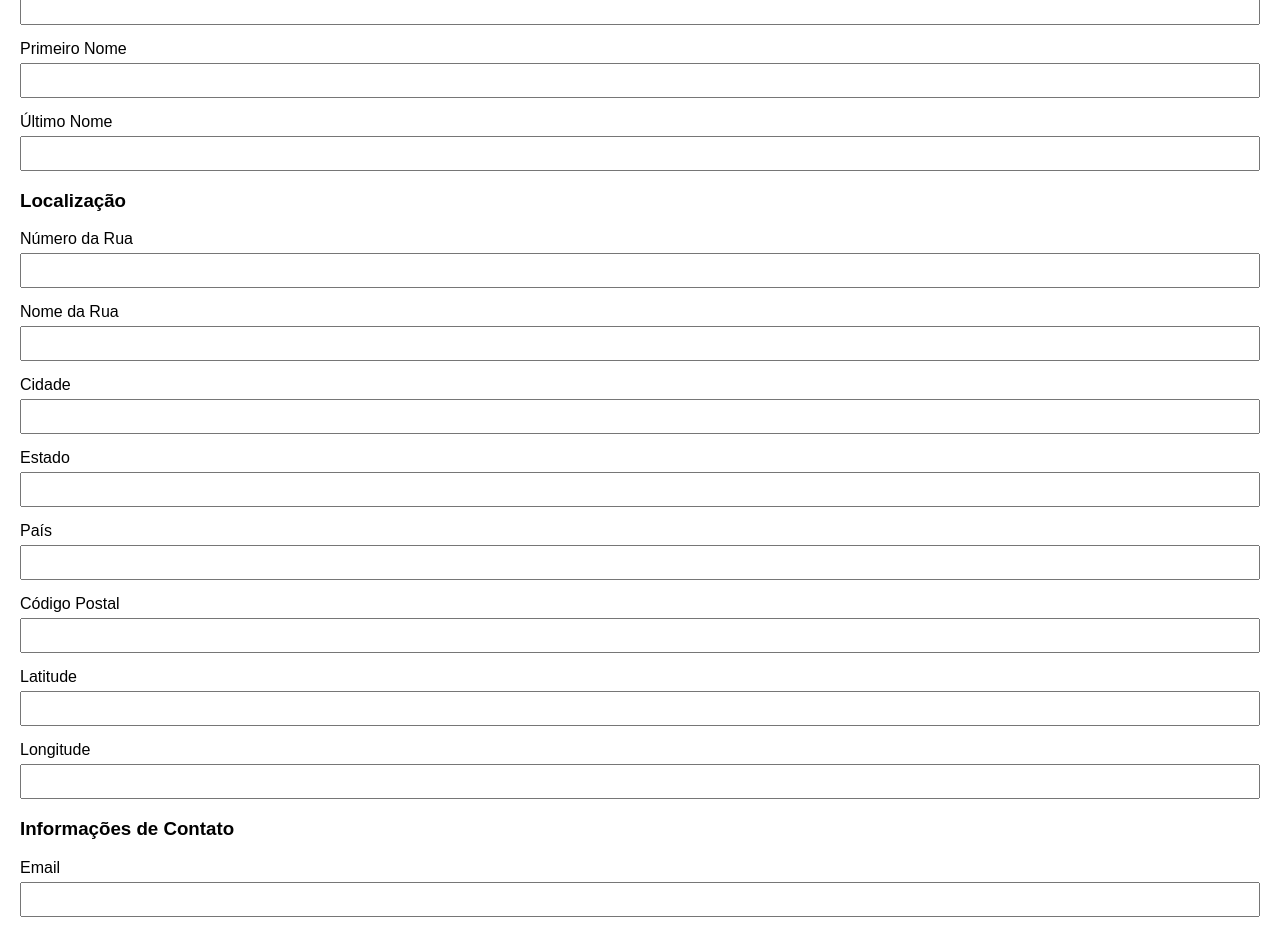
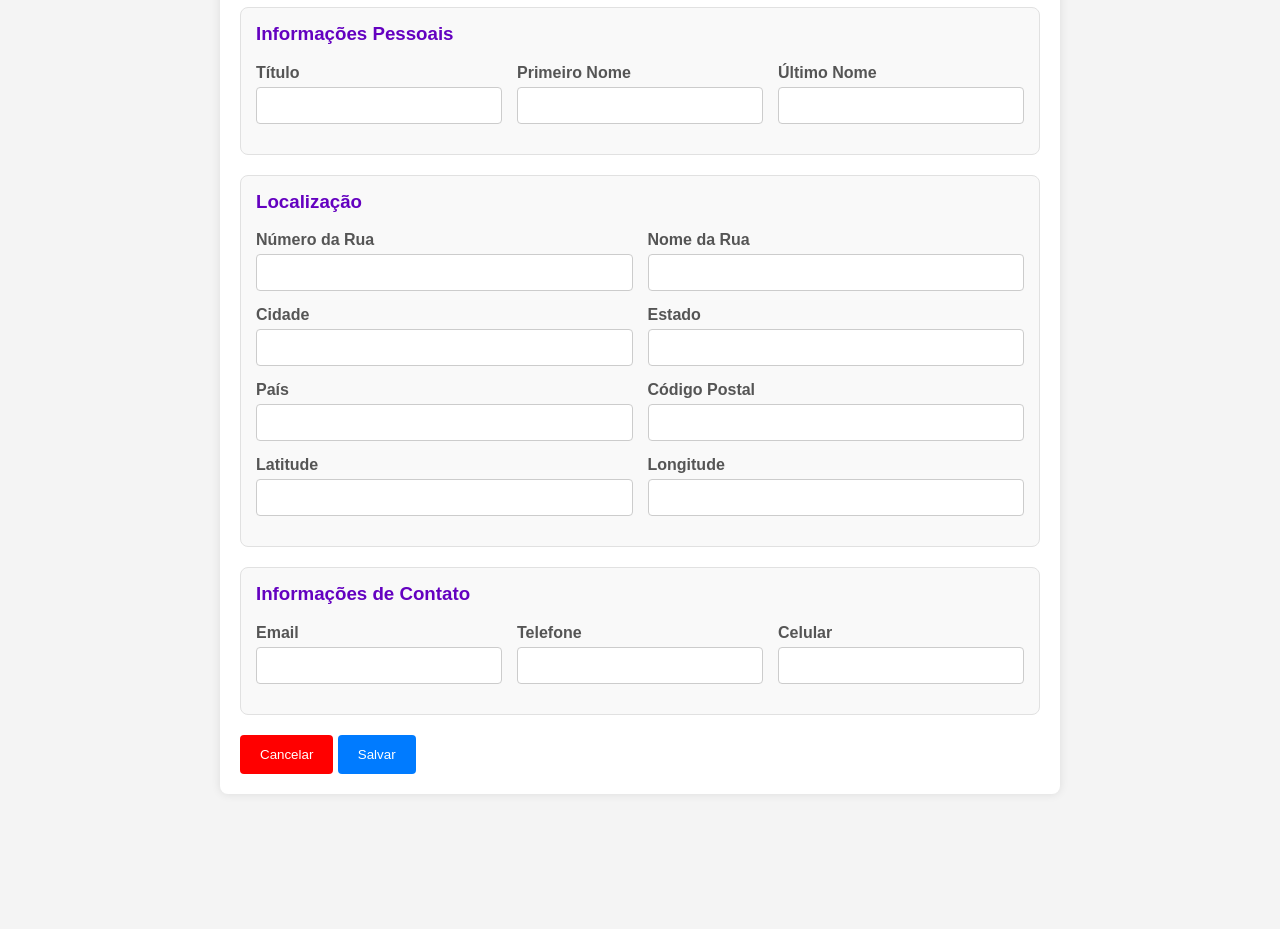
Before and after one commit to LuscaMD/RandomUserPaschoalotto, a plain HTML site: page FrontEnd/pages/editUser.html in a window 1280 px wide. Shown: the part 113-1042 px from the top of the page. After the commit the page ends 927 px from the top, so only its background shows below. Drawn offline with Linux system fonts and the light colour scheme; no server answers.

Commit message:
Documentacao

```diff
--- a/FrontEnd/pages/editUser.html
+++ b/FrontEnd/pages/editUser.html
@@ -4,67 +4,36 @@
     <meta charset="UTF-8" />
     <meta name="viewport" content="width=device-width, initial-scale=1.0" />
     <title>Editar Usuário</title>
-    <style>
-      body {
-        font-family: Arial, sans-serif;
-        margin: 20px;
-      }
-      .form-group {
-        margin-bottom: 15px;
-      }
-      label {
-        display: block;
-        margin-bottom: 5px;
-      }
-      input,
-      select {
-        width: 100%;
-        padding: 8px;
-        box-sizing: border-box;
-      }
-      button {
-        padding: 10px 15px;
-        background-color: #007bff;
-        color: white;
-        border: none;
-        cursor: pointer;
-      }
-      button:hover {
-        background-color: #0056b3;
-      }
-
-      .cancel-btn {
-        background-color: red;
-      }
-
-      .cancel-btn a {
-        text-decoration: none;
-        color: white;
-      }
-    </style>
+    <link rel="stylesheet" href="../styles/editUser.css" />
   </head>
   <body>
+    <div class="container">
       <header>
         <h1>Editar Usuário</h1>
       </header>
 
       <form id="userForm">
+        <div class="form-section">
+          <h3>Informações Pessoais</h3>
+          <div class="form-row">
             <div class="form-group">
               <label for="title">Título</label>
               <input type="text" id="title" name="title" />
             </div>
-
             <div class="form-group">
               <label for="first">Primeiro Nome</label>
               <input type="text" id="first" name="first" />
             </div>
-
             <div class="form-group">
               <label for="last">Último Nome</label>
               <input type="text" id="last" name="last" />
             </div>
+          </div>
+        </div>
 
+        <div class="form-section">
           <h3>Localização</h3>
+          <div class="form-row">
             <div class="form-group">
               <label for="streetNumber">Número da Rua</label>
               <input type="number" id="streetNumber" name="streetNumber" />
@@ -73,6 +42,8 @@
               <label for="streetName">Nome da Rua</label>
               <input type="text" id="streetName" name="streetName" />
             </div>
+          </div>
+          <div class="form-row">
             <div class="form-group">
               <label for="city">Cidade</label>
               <input type="text" id="city" name="city" />
@@ -81,6 +52,8 @@
               <label for="state">Estado</label>
               <input type="text" id="state" name="state" />
             </div>
+          </div>
+          <div class="form-row">
             <div class="form-group">
               <label for="country">País</label>
               <input type="text" id="country" name="country" />
@@ -89,6 +62,8 @@
               <label for="postcode">Código Postal</label>
               <input type="number" id="postcode" name="postcode" />
             </div>
+          </div>
+          <div class="form-row">
             <div class="form-group">
               <label for="latitude">Latitude</label>
               <input type="text" id="latitude" name="latitude" />
@@ -97,8 +72,12 @@
               <label for="longitude">Longitude</label>
               <input type="text" id="longitude" name="longitude" />
             </div>
+          </div>
+        </div>
 
+        <div class="form-section">
           <h3>Informações de Contato</h3>
+          <div class="form-row">
             <div class="form-group">
               <label for="email">Email</label>
               <input type="email" id="email" name="email" />
@@ -111,12 +90,17 @@
               <label for="cell">Celular</label>
               <input type="text" id="cell" name="cell" />
             </div>
+          </div>
+        </div>
 
-      <button type="submit">Salvar</button>
+        <div class="form-actions">
           <button type="button" class="cancel-btn">
             <a href="../index.html">Cancelar</a>
           </button>
+          <button type="submit">Salvar</button>
+        </div>
       </form>
+    </div>
 
     <script src="../scripts/editUser.js" type="module"></script>
   </body>
--- /dev/null
+++ b/FrontEnd/styles/editUser.css
@@ -0,0 +1,84 @@
+body {
+  font-family: Arial, sans-serif;
+  margin: 20px;
+  background-color: #f4f4f4;
+}
+.container {
+  max-width: 800px;
+  margin: auto;
+  padding: 20px;
+  background-color: #ffffff;
+  border-radius: 8px;
+  box-shadow: 0 0 10px rgba(0, 0, 0, 0.1);
+}
+header h1 {
+  text-align: center;
+  color: #6401c0;
+}
+.form-group {
+  margin-bottom: 15px;
+}
+label {
+  display: block;
+  margin-bottom: 5px;
+  font-weight: bold;
+  color: #555;
+}
+input,
+select {
+  width: 100%;
+  padding: 10px;
+  box-sizing: border-box;
+  border: 1px solid #ccc;
+  border-radius: 4px;
+  transition: border 0.3s;
+}
+input:focus,
+select:focus {
+  border-color: #007bff;
+  outline: none;
+}
+.form-section {
+  margin-bottom: 20px;
+  padding: 15px;
+  background-color: #f9f9f9;
+  border: 1px solid #e1e1e1;
+  border-radius: 8px;
+}
+.form-section h3 {
+  margin-top: 0;
+  color: #6401c0;
+}
+.form-row {
+  display: flex;
+  gap: 15px;
+}
+.form-row .form-group {
+  flex: 1;
+}
+.form-actions {
+  align-items: center;
+  margin-top: 20px;
+}
+button {
+  padding: 12px 20px;
+  background-color: #007bff;
+  color: white;
+  border: none;
+  border-radius: 4px;
+  cursor: pointer;
+  transition: background-color 0.3s;
+}
+button:hover {
+  background-color: #0056b3;
+}
+.cancel-btn {
+  background-color: red;
+}
+.cancel-btn:hover {
+  background-color: #780000;
+}
+.cancel-btn a {
+  text-decoration: none;
+  color: white;
+}
```
Also changed, not shown: 1 other file. Lines whose indentation alone changed are shown as unchanged.
